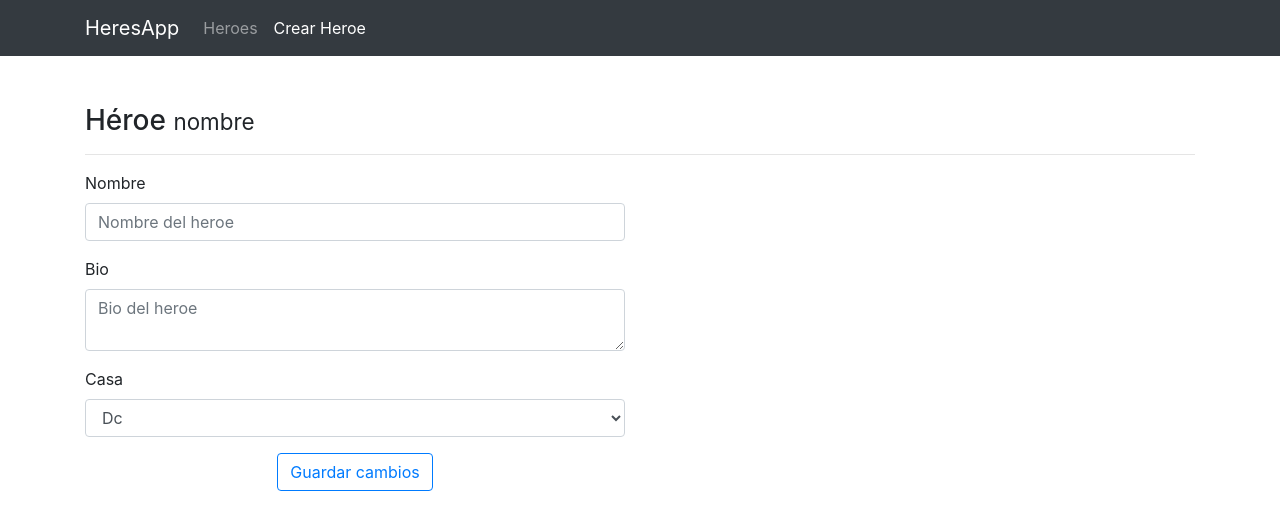
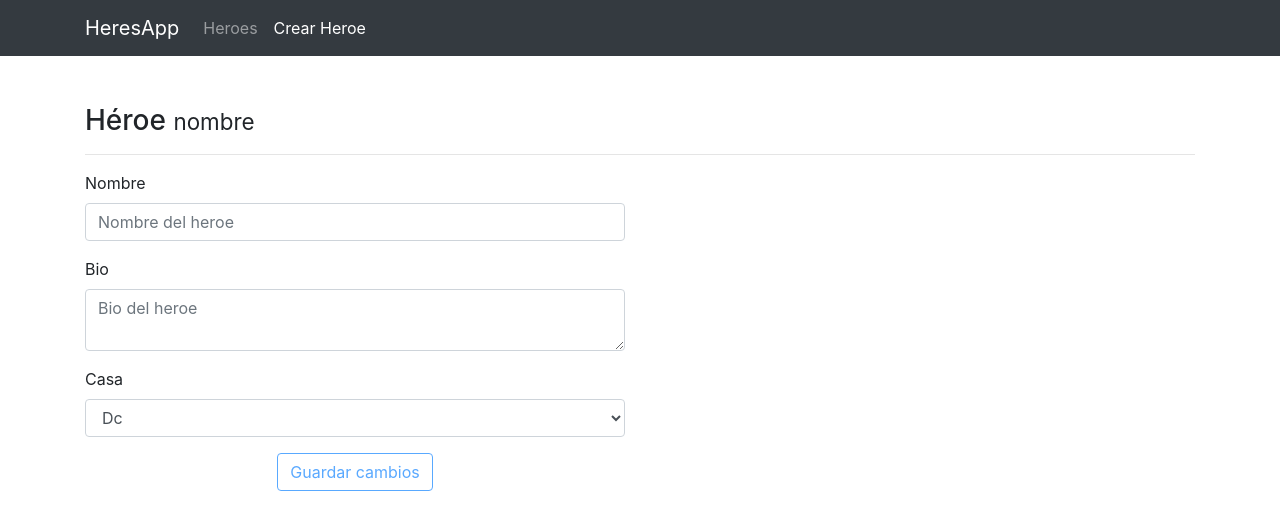
Before and after one commit to samir04m/Angular-HeroesApp, an Angular app: page /heroe/crear in a window 1280 px wide. Shown: the top 530 px of the page. Built offline with nearby package versions, Linux system fonts and the light colour scheme.

Commit message:
Creacion del servicio e interface heroe

```diff
--- a/src/app/components/heroes/heroe.component.html
+++ b/src/app/components/heroes/heroe.component.html
@@ -3,10 +3,13 @@
 
 <div class="row animated fadeIn fast">
   <div class="col-md-6">
-     <form>
+
+     <form (ngSubmit)="guardar()" #forma="ngForm">
+
          <div class="form-group">
             <label for="">Nombre</label>
-            <input
+            <input [(ngModel)]="heroe.nombre"
+                  name="nombre"
                   type="text"
                   class="form-control"
                   placeholder="Nombre del heroe"
@@ -14,7 +17,8 @@
          </div>
          <div class="form-group">
             <label for="">Bio</label>
-            <textarea
+            <textarea [(ngModel)]="heroe.bio"
+                  name="bio"
                   type="text"
                   class="form-control"
                   placeholder="Bio del heroe"
@@ -22,15 +26,18 @@
          </div>
          <div class="form-group">
            <label for="">Casa</label>
-           <select
-                  class="form-control"
-                  name="">
+           <select [(ngModel)]="heroe.casa"
+                  name="casa"
+                  class="form-control">
                <option value="Dc">Dc</option>
                <option value="Marvel">Marvel</option>
             </select>
          </div>
          <div class="form-group text-center">
-            <button class="btn btn-outline-primary" type="submit">Guardar cambios</button>
+            <button [disabled]="!forma.valid"
+                  class="btn btn-outline-primary" type="submit">
+                     Guardar cambios
+            </button>
          </div>
      </form>
   </div>
--- a/src/app/components/heroes/heroe.component.ts
+++ b/src/app/components/heroes/heroe.component.ts
@@ -1,4 +1,6 @@
 import { Component, OnInit } from '@angular/core';
+import { NgForm } from '@angular/forms';
+import { Heroe } from '../../interfaces/heroe.interface';
 
 @Component({
   selector: 'app-heroe',
@@ -7,9 +9,19 @@ import { Component, OnInit } from '@angular/core';
 })
 export class HeroeComponent implements OnInit {
 
-  constructor() { }
+   heroe:Heroe = {
+      nombre:"",
+      bio:"",
+      casa:"Dc"
+   }
 
-  ngOnInit() {
-  }
+   constructor() { }
+
+   guardar(){
+      console.log(this.heroe);
+   }
+
+   ngOnInit() {
+   }
 
 }
--- /dev/null
+++ b/src/app/interfaces/heroe.interface.ts
@@ -0,0 +1,6 @@
+export interface Heroe {
+   nombre:string,
+   bio:string,
+   casa:string,
+   key$?:string
+}
--- /dev/null
+++ b/src/app/services/heroes.service.ts
@@ -0,0 +1,9 @@
+import { Injectable } from '@angular/core';
+
+@Injectable({
+  providedIn: 'root'
+})
+export class HeroesService {
+
+  constructor() { }
+}
```
Also changed, not shown: src/app/app.module.ts (+8 -2 lines).
